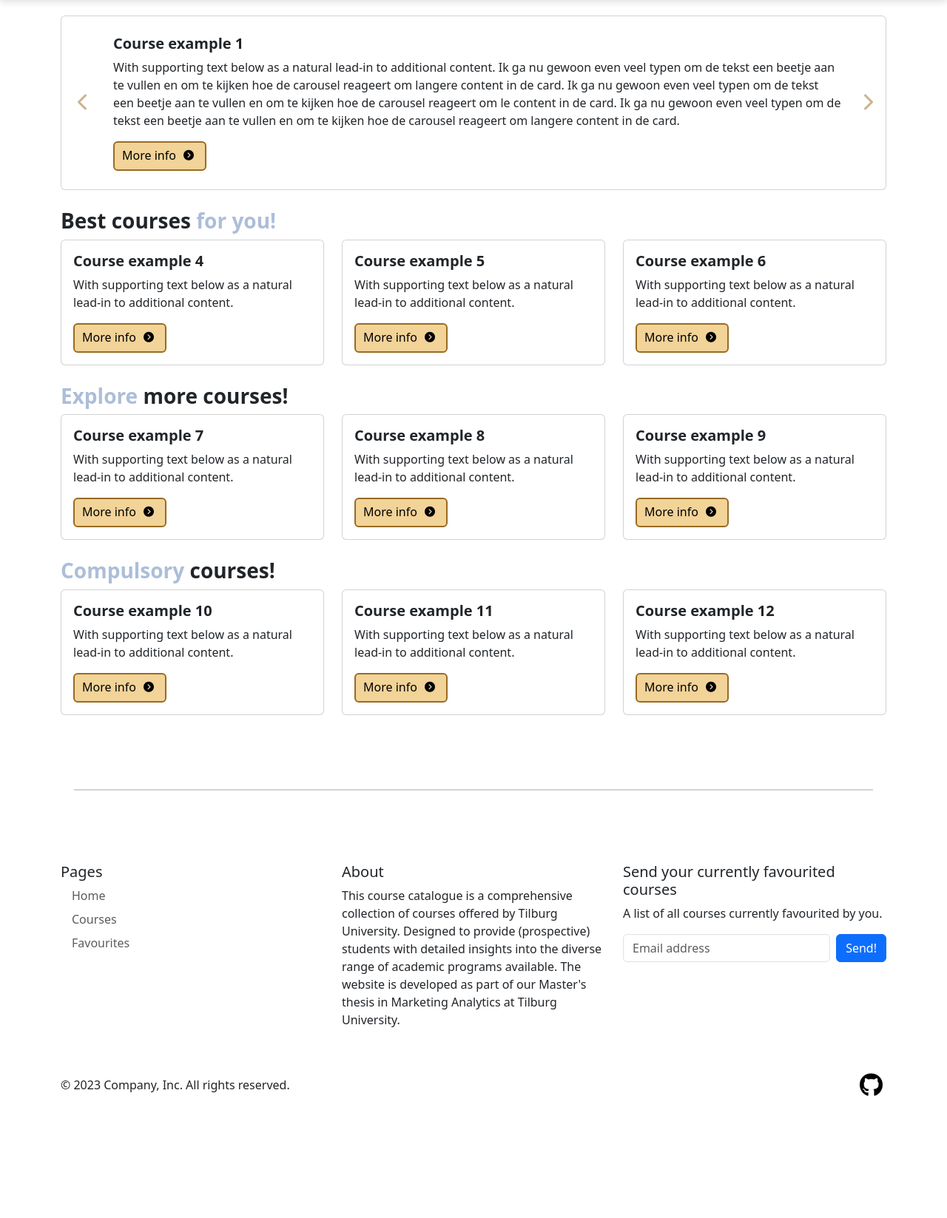
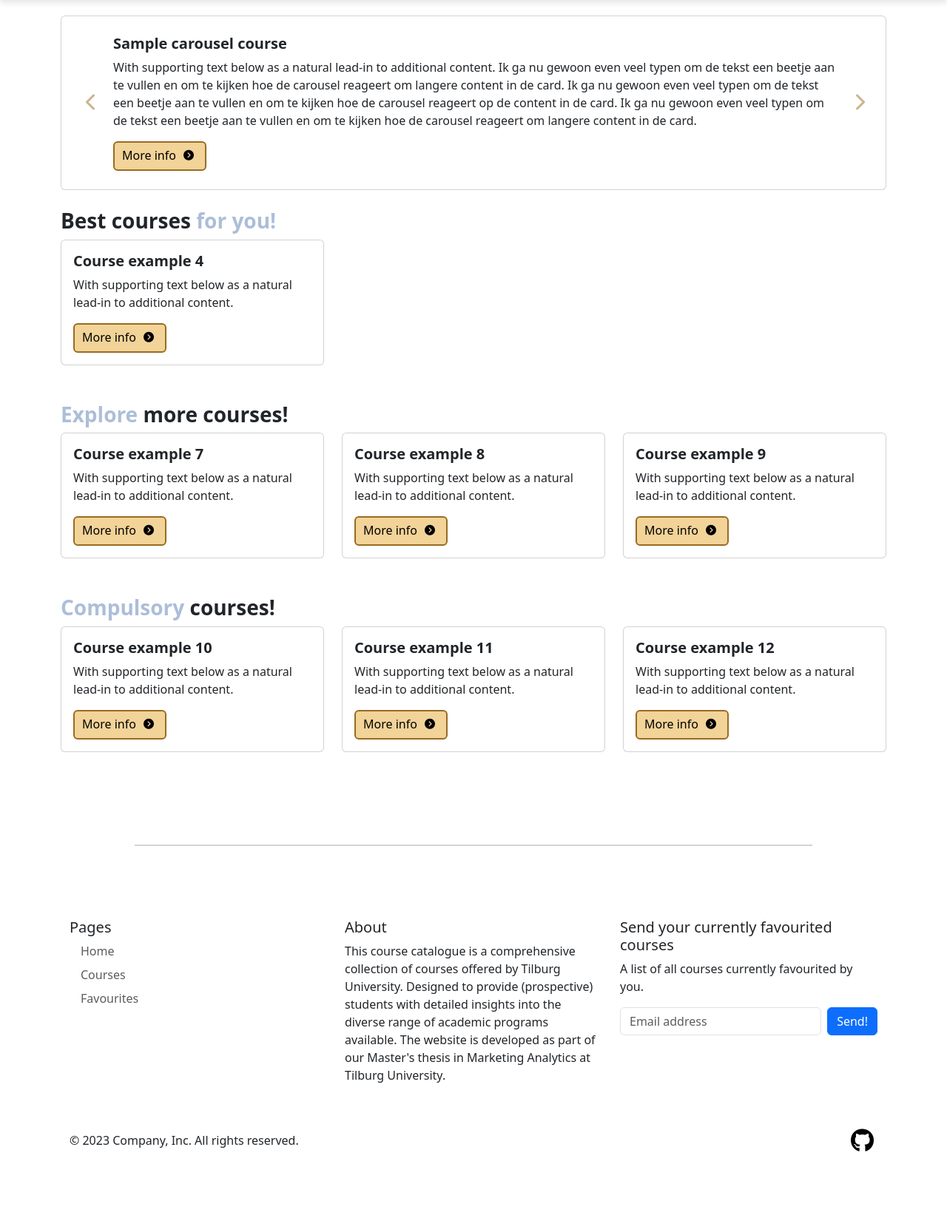
Before and after one commit to Roosvansambeek/thesis_bow_, a Flask app: template templates/home.html in a window 1280 px wide. Shown: the part 109-1756 px from the top of the page at 74% size. Before the commit the page ends 1591 px from the top, so only its background shows below. Run offline with Flask 3, Linux system fonts and the light colour scheme; the template is opened without the code that fills it: most values are stand-ins (such as "Sample title", 1, 10 or a date in 2020); some libraries are stand-ins or nearby versions.

Commit message:
Populate the carousel on the homepage with sql data

```diff
--- a/app.py
+++ b/app.py
@@ -1,5 +1,5 @@
 from flask import Flask, render_template, jsonify
-from database import load_courses_from_db, load_course_from_db
+from database import load_courses_from_db, load_course_from_db, load_best_courses_from_db, load_carousel_courses_from_db
 
 app = Flask(__name__)
 
@@ -14,7 +14,9 @@ def landing():
 
 @app.route("/home")
 def home():
-    return render_template('home.html')
+    carousel_courses = load_carousel_courses_from_db()
+    best_courses = load_best_courses_from_db()
+    return render_template('home.html', best_courses=best_courses, carousel_courses=carousel_courses)
 
 @app.route("/courses")
 def hello_world():
--- a/templates/home.html
+++ b/templates/home.html
@@ -95,13 +95,15 @@
                   <button type="button" data-bs-target="#carouselExampleCaptions" data-bs-slide-to="0" class="active" aria-current="true" aria-label="Slide 1"></button>
                   <button type="button" data-bs-target="#carouselExampleCaptions" data-bs-slide-to="1" aria-label="Slide 2"></button>
                   <button type="button" data-bs-target="#carouselExampleCaptions" data-bs-slide-to="2" aria-label="Slide 3"></button>
+                  <button type="button" data-bs-target="#carouselExampleCaptions" data-bs-slide-to="3" aria-label="Slide 4"></button>
                 </div>
                 <div class="carousel-inner">
-                  <div class="carousel-item active">
+                  {% for carousel_course in carousel_courses %}
+                  <div class="carousel-item {% if loop.first %}active{% endif %}">
                           <div class="card">
                             <div class="carousel-card-body">
-                            <h5 class="card-title"><b>Course example 1</b></h5>
-                            <p class="card-text">With supporting text below as a natural lead-in to additional content. Ik ga nu gewoon even veel typen om de tekst een beetje aan te vullen en om te kijken hoe de carousel reageert om langere content in de card. Ik ga nu gewoon even veel typen om de tekst een beetje aan te vullen en om te kijken hoe de carousel reageert om l<card class=""></card>e content in de card. Ik ga nu gewoon even veel typen om de tekst een beetje aan te vullen en om te kijken hoe de carousel reageert om langere content in de card.</p>
+                              <h5 class="card-title"><b>{{ carousel_course['course_name'] }}</b></h5>
+                            <p class="card-text">With supporting text below as a natural lead-in to additional content. Ik ga nu gewoon even veel typen om de tekst een beetje aan te vullen en om te kijken hoe de carousel reageert om langere content in de card. Ik ga nu gewoon even veel typen om de tekst een beetje aan te vullen en om te kijken hoe de carousel reageert op de content in de card. Ik ga nu gewoon even veel typen om de tekst een beetje aan te vullen en om te kijken hoe de carousel reageert om langere content in de card.</p>
                                 <div class="card custom-crd">
                                   <div class="card-body">
                                       <p>More info<i class="fa-solid fa-circle-chevron-right fa-sm" style="color: #000000;"></i></p>
@@ -110,33 +112,7 @@
                             </div>
                           </div>
                       </div>
-                  <div class="carousel-item">
-                      <div class="card">
-                        <div class="carousel-card-body">
-                            <h5 class="card-title"><b>Course example 2</b></h5>
-                            <p class="card-text">With supporting text below as a natural lead-in to additional content. Ik ga nu gewoon even veel typen om de tekst een beetje aan te vullen en om te kijken hoe de carousel reageert om langere content in de card. Ik ga nu gewoon even veel typen om de tekst een beetje aan te vullen en om te kijken hoe de carousel reageert om l<card class=""></card>e content in de card. Ik ga nu gewoon even veel typen om de tekst een beetje aan te vullen en om te kijken hoe de carousel reageert om langere content in de card.</p>
-                            <div class="card custom-crd">
-                              <div class="card-body">
-                                  <p>More info<i class="fa-solid fa-circle-chevron-right fa-sm" style="color: #000000;"></i></p>
-                              </div>
-                            </div>
-                        </div>
-                      </div>
-                  </div>
-                  <div class="carousel-item">
-                      <div class="card">
-                        <div class="carousel-card-body">
-                            <h5 class="card-title"><b>Course example 3</b></h5>
-                            <p class="card-text">With supporting text below as a natural lead-in to additional content. Ik ga nu gewoon even veel typen om de tekst een beetje aan te vullen en om te kijken hoe de carousel reageert om langere content in de card. Ik ga nu gewoon even veel typen om de tekst een beetje aan te vullen en om te kijken hoe de carousel reageert om l<card class=""></card>e content in de card. Ik ga nu gewoon even veel typen om de tekst een beetje aan te vullen en om te kijken hoe de carousel reageert om langere content in de card.</p>
-                            <div class="card custom-crd">
-                              <div class="card-body">
-                                  <p>More info<i class="fa-solid fa-circle-chevron-right fa-sm" style="color: #000000;"></i></p>
-                              </div>
-                            </div>
-                        </div>
-                      </div>
-                  </div>
-                </div>
+            {% endfor %}
                   <button class="carousel-control-prev" type="button" data-bs-target="#carouselExampleCaptions" data-bs-slide="prev">
                     <i class="fa-solid fa-chevron-left" style="color: #986B23;"></i>
                     <span class="visually-hidden">Previous</span>
@@ -152,6 +128,7 @@
               <h3><b>Best courses <span style="color: #ACBED8;">for you!</span></b></h3>
             </div>
             <div class="row">
+              {% for best_course in best_courses %}
                 <div class="col-4">
                     <div class="card">
                         <div class="card-body">
@@ -165,32 +142,7 @@
                         </div>
                     </div>
                 </div>
-                <div class="col-4">
-                    <div class="card">
-                        <div class="card-body">
-                            <h5 class="card-title"><b>Course example 5</b></h5>
-                            <p class="card-text">With supporting text below as a natural lead-in to additional content.</p>
-                          <div class="card custom-crd">
-                              <div class="card-body">
-                                  <p>More info<i class="fa-solid fa-circle-chevron-right fa-sm" style="color: #000000;"></i></p>
-                              </div>
-                            </div>
-                        </div>
-                    </div>
-                </div>
-                <div class="col-4">
-                    <div class="card">
-                        <div class="card-body">
-                            <h5 class="card-title"><b>Course example 6</b></h5>
-                            <p class="card-text">With supporting text below as a natural lead-in to additional content.</p>
-                          <div class="card custom-crd">
-                              <div class="card-body">
-                                  <p>More info<i class="fa-solid fa-circle-chevron-right fa-sm" style="color: #000000;"></i></p>
-                              </div>
-                            </div>
-                        </div>
-                    </div>
-                </div>
+              {% endfor %}
             </div>
           </div>
           <div class="section">
```
Also changed, not shown: database.py (+20 -0 lines). Lines whose indentation alone changed are shown as unchanged.
